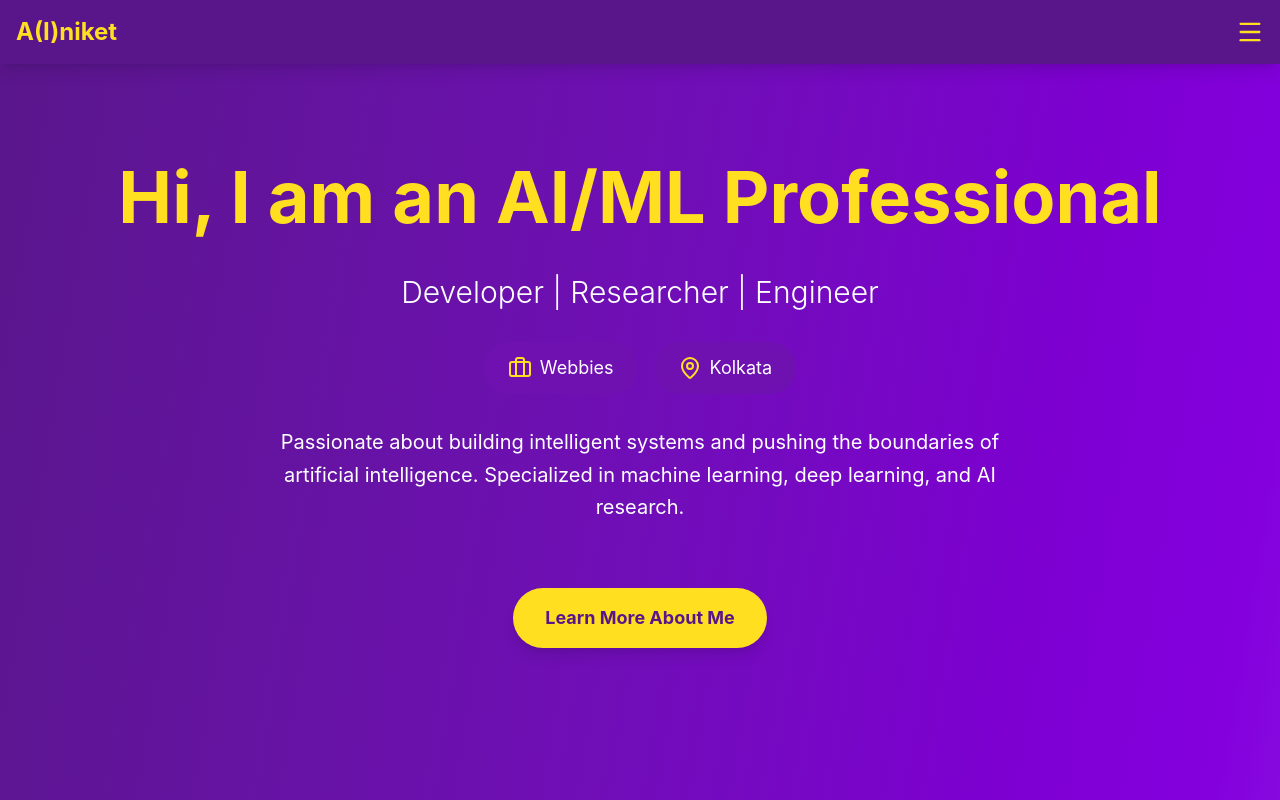
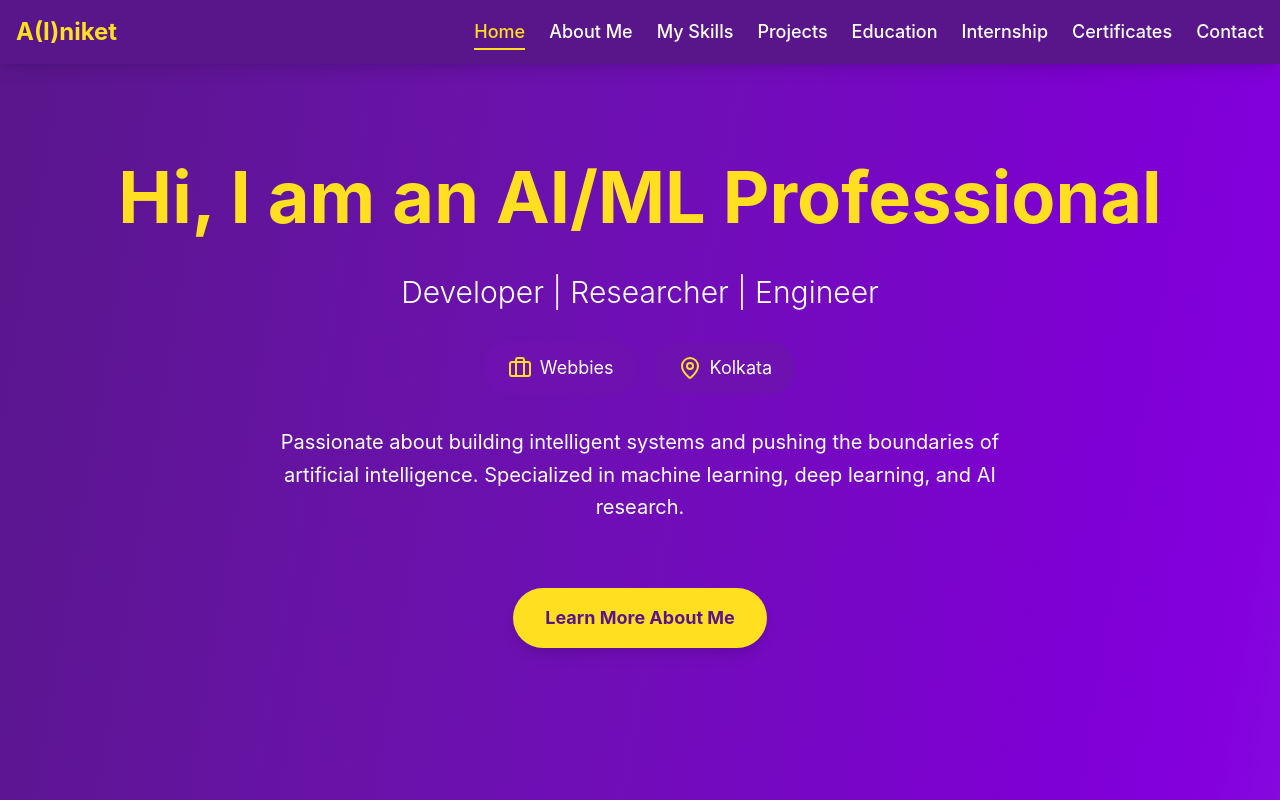
Before and after one commit to aniket-professional2025/My_AI_Portfolio, a Next.js app: page / in a window 1280 px wide. Shown: the top 800 px of the page. Built offline with nearby package versions, Linux system fonts and the light colour scheme.

Commit message:
Delete drawer from laptop only

```diff
--- a/src/app/page.js
+++ b/src/app/page.js
@@ -21,7 +21,7 @@ export default function Portfolio() {
   const [mobileMenuOpen, setMobileMenuOpen] = useState(false);
 
   useEffect(() => {
-    const timer = setTimeout(() => setShowWelcome(false), 5000);
+    const timer = setTimeout(() => setShowWelcome(false), 3000);
     return () => clearTimeout(timer);
   }, []);
 
--- a/src/components/Navbar.jsx
+++ b/src/components/Navbar.jsx
@@ -1,4 +1,4 @@
-// Navbar Component: New Code
+// Navbar Component: Responsive Drawer for Mobile Only
 
 "use client";
 import React from 'react';
@@ -8,7 +8,7 @@ export default function Navbar({ activeSection, handleNavClick, mobileMenuOpen,
   const navItems = [
     { id: 'home', label: 'Home' },
     { id: 'about', label: 'About Me' },
-    { id: 'skills', label: 'My Skills'},
+    { id: 'skills', label: 'My Skills' },
     { id: 'projects', label: 'Projects' },
     { id: 'education', label: 'Education' },
     { id: 'internship', label: 'Internship' },
@@ -17,9 +17,9 @@ export default function Navbar({ activeSection, handleNavClick, mobileMenuOpen,
   ];
 
   return (
-    <nav className="fixed top-0 right-0 left-0 z-40 bg-purple-900 bg-opacity-90 backdrop-blur-sm shadow-lg">
-      <div className="container mx-auto px-4 py-4">
-        <div className="flex items-center justify-between">
+    <nav className="fixed top-0 left-0 right-0 z-40 bg-purple-900 bg-opacity-90 backdrop-blur-sm shadow-lg">
+      <div className="container mx-auto px-4 py-4 flex items-center justify-between">
+        {/* Logo */}
         <div
           className="text-2xl font-bold text-yellow-300 cursor-pointer"
           onClick={() => handleNavClick('home')}
@@ -27,100 +27,66 @@ export default function Navbar({ activeSection, handleNavClick, mobileMenuOpen,
           A(I)niket
         </div>
 
-          {/* Desktop Navigation - Hidden by default, shown when menu is open */}
-          <div className={`hidden md:flex items-center transition-all duration-700 ease-in-out ${
-            mobileMenuOpen
-              ? 'opacity-100 max-w-[800px] gap-6'
-              : 'opacity-0 max-w-0 gap-0 pointer-events-none'
-          }`}>
-            {navItems.map((item, index) => (
+        {/* ✅ Desktop Navigation (visible from md breakpoint) */}
+        <div className="hidden md:flex items-center gap-6">
+          {navItems.map((item) => (
             <button
               key={item.id}
               onClick={() => handleNavClick(item.id)}
               className={`relative text-lg font-medium whitespace-nowrap group ${
-                  activeSection === item.id
-                    ? 'text-yellow-300'
-                    : 'text-white'
+                activeSection === item.id ? 'text-yellow-300' : 'text-white'
               }`}
-                style={{
-                  transition: 'all 0.5s ease-in-out',
-                  transitionDelay: mobileMenuOpen ? `${index * 60}ms` : '0ms',
-                  opacity: mobileMenuOpen ? 1 : 0,
-                  transform: mobileMenuOpen ? 'translateX(0) scale(1)' : 'translateX(-20px) scale(0.8)'
-                }}
             >
               <span className="relative inline-block transition-colors duration-300 group-hover:text-yellow-300">
                 {item.label}
               </span>
 
-                {/* Active state underline */}
+              {/* Active underline */}
               {activeSection === item.id && (
                 <span className="absolute -bottom-1 left-0 w-full h-0.5 bg-yellow-300"></span>
               )}
 
-                {/* Hover animated underline - grows from center */}
-                <span className="absolute -bottom-1 left-1/2 w-0 h-0.5 bg-yellow-300 transition-all duration-400 ease-out group-hover:w-full group-hover:left-0"></span>
+              {/* Hover underline */}
+              <span className="absolute -bottom-1 left-1/2 w-0 h-0.5 bg-yellow-300 transition-all duration-300 ease-out group-hover:w-full group-hover:left-0"></span>
             </button>
           ))}
         </div>
 
-          {/* Drawer Toggle Button */}
+        {/* ✅ Mobile Drawer Toggle (only visible below md) */}
         <button
           onClick={() => setMobileMenuOpen(!mobileMenuOpen)}
-            className="text-yellow-300 hover:text-white transition-all duration-300 focus:outline-none"
+          className="md:hidden text-yellow-300 hover:text-white transition-all duration-300 focus:outline-none"
           aria-label="Toggle menu"
         >
-            <div className="relative w-7 h-7 flex items-center justify-center">
-              <Menu
-                size={28}
-                className={`absolute transition-all duration-500 ease-in-out ${
-                  mobileMenuOpen
-                    ? 'opacity-0 rotate-180 scale-0'
-                    : 'opacity-100 rotate-0 scale-100'
-                }`}
-              />
-              <X
-                size={28}
-                className={`absolute transition-all duration-500 ease-in-out ${
-                  mobileMenuOpen
-                    ? 'opacity-100 rotate-0 scale-100'
-                    : 'opacity-0 -rotate-180 scale-0'
-                }`}
-              />
-            </div>
+          {mobileMenuOpen ? <X size={28} /> : <Menu size={28} />}
         </button>
       </div>
 
-        {/* Mobile Menu */}
-        <div className={`md:hidden overflow-hidden transition-all duration-500 ease-in-out ${
-          mobileMenuOpen ? 'max-h-[500px] opacity-100 mt-4' : 'max-h-0 opacity-0 mt-0'
-        }`}>
-          <div className="flex flex-col space-y-4 pb-4">
-            {navItems.map((item, index) => (
+      {/* ✅ Mobile Menu (only visible below md) */}
+      <div
+        className={`md:hidden overflow-hidden transition-all duration-500 ease-in-out ${
+          mobileMenuOpen ? 'max-h-[500px] opacity-100 mt-2' : 'max-h-0 opacity-0 mt-0'
+        }`}
+      >
+        <div className="flex flex-col space-y-2 pb-4 px-4">
+          {navItems.map((item) => (
             <button
               key={item.id}
               onClick={() => {
                 handleNavClick(item.id);
                 setMobileMenuOpen(false);
               }}
-                className={`text-lg font-medium text-left py-2 px-4 rounded transition-all duration-300 ${
+              className={`text-lg font-medium text-left py-2 rounded transition-all duration-300 ${
                 activeSection === item.id
                   ? 'text-yellow-300 bg-purple-800'
                   : 'text-white hover:bg-purple-800 hover:text-yellow-300'
               }`}
-                style={{
-                  transition: 'all 0.4s ease-in-out',
-                  transitionDelay: mobileMenuOpen ? `${index * 50}ms` : '0ms',
-                  opacity: mobileMenuOpen ? 1 : 0,
-                  transform: mobileMenuOpen ? 'translateY(0)' : 'translateY(-10px)'
-                }}
             >
               {item.label}
             </button>
           ))}
         </div>
       </div>
-      </div>
     </nav>
   );
 }
```
Lines whose indentation alone changed are shown as unchanged.
